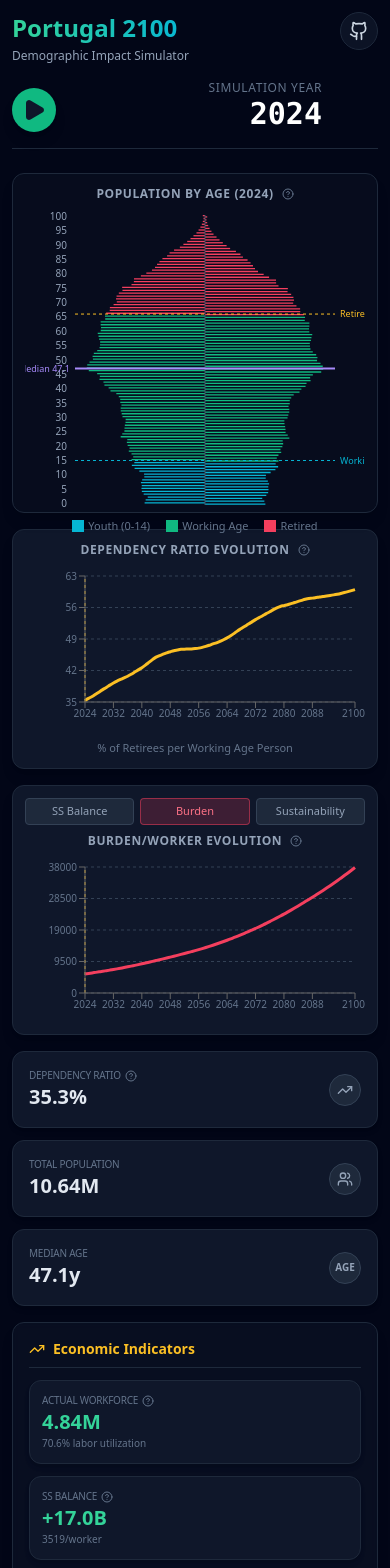
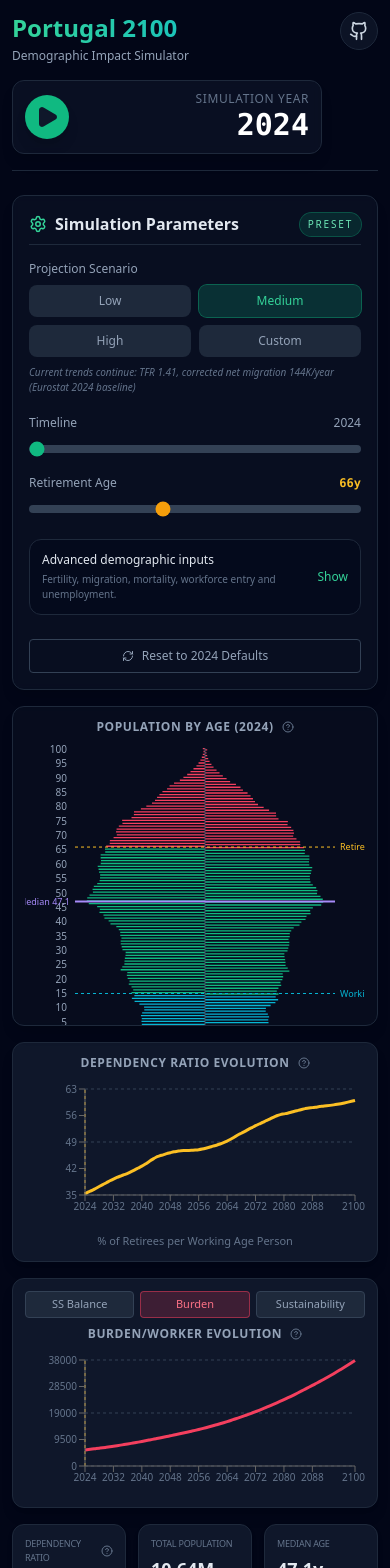
Before and after one commit to tsilva/demosim, a React (Vite) app: page / in a window 390 px wide. Shown: the top 1568 px of the page. Built offline with nearby package versions, Linux system fonts and the light colour scheme.

Commit message:
Improve mobile layout

```diff
--- a/App.tsx
+++ b/App.tsx
@@ -24,6 +24,7 @@ const App: React.FC = () => {
   const [isPlaying, setIsPlaying] = useState(false);
   const [selectedScenario, setSelectedScenario] = useState<ScenarioType>(DEFAULT_SCENARIO);
   const [params, setParams] = useState<SimulationParams>(() => cloneParams(SCENARIO_PRESETS[DEFAULT_SCENARIO].params));
+  const [showAdvancedControls, setShowAdvancedControls] = useState(false);
 
   // Cache simulation results so scrubbing is instant
   const simulationData = useMemo(() => {
@@ -31,6 +32,7 @@ const App: React.FC = () => {
   }, [params]);
 
   const currentData = simulationData.find(d => d.year === currentYear) || simulationData[0];
+  const isCustomScenario = selectedScenario === 'custom';
 
   // Economic chart type state
   const [economicChartType, setEconomicChartType] = useState<EconomicChartType>('burden');
@@ -43,6 +45,7 @@ const App: React.FC = () => {
     setCurrentYear(START_YEAR);
     setSelectedScenario(DEFAULT_SCENARIO);
     setParams(cloneParams(SCENARIO_PRESETS[DEFAULT_SCENARIO].params));
+    setShowAdvancedControls(false);
   };
 
   // Handle scenario selection
@@ -89,8 +92,8 @@ const App: React.FC = () => {
       </a>
 
       {/* Header */}
-      <header className="mb-6 flex flex-col items-start justify-between gap-4 border-b border-slate-800 pb-4 pr-14 sm:mb-8 sm:gap-6 sm:pr-20 sm:flex-row sm:items-center">
-        <div>
+      <header className="mb-6 flex flex-col gap-4 border-b border-slate-800 pb-4 pr-14 sm:mb-8 sm:gap-6 sm:pr-20 lg:flex-row lg:items-center lg:justify-between">
+        <div className="min-w-0">
           <h1 className="bg-gradient-to-r from-emerald-400 to-cyan-500 bg-clip-text text-2xl font-bold text-transparent sm:text-3xl">
             Portugal 2100
           </h1>
@@ -98,7 +101,7 @@ const App: React.FC = () => {
             Demographic Impact Simulator
           </p>
         </div>
-        <div className="flex w-full items-end justify-between gap-3 sm:mt-0 sm:w-auto sm:items-center sm:justify-start sm:gap-4">
+        <div className="flex w-full items-center justify-between rounded-xl border border-slate-800 bg-slate-900/60 px-3 py-2.5 shadow-lg backdrop-blur-sm sm:px-4 sm:py-3 lg:w-auto lg:min-w-[240px]">
           <button
             onClick={togglePlay}
             className={`rounded-full p-2.5 shadow-lg transition-all sm:p-3 ${isPlaying ? 'bg-amber-500/20 text-amber-500 ring-2 ring-amber-500/50' : 'bg-emerald-500 text-slate-900 hover:bg-emerald-400'}`}
@@ -117,15 +120,20 @@ const App: React.FC = () => {
       <main className="grid flex-grow grid-cols-1 gap-4 sm:gap-6 lg:grid-cols-12">
 
         {/* Left Column: Controls & Key Metrics (3 cols) */}
-        <div className="order-3 space-y-4 sm:space-y-6 lg:order-1 lg:col-span-3">
+        <div className="order-1 space-y-4 sm:space-y-6 lg:order-1 lg:col-span-3">
 
           {/* Controls Card */}
           <div className="rounded-xl border border-slate-800 bg-slate-900/50 p-4 shadow-lg backdrop-blur-sm sm:p-5">
-            <div className="flex items-center gap-2 mb-4 text-slate-200 font-semibold border-b border-slate-800 pb-2">
+            <div className="mb-4 flex items-center justify-between gap-3 border-b border-slate-800 pb-2">
+              <div className="flex items-center gap-2 font-semibold text-slate-200">
                 <Settings size={18} className="text-emerald-400" /> Simulation Parameters
               </div>
+              <span className={`rounded-full px-2 py-1 text-[10px] font-medium uppercase tracking-[0.18em] ${isCustomScenario ? 'bg-violet-500/15 text-violet-300 ring-1 ring-violet-500/40' : 'bg-emerald-500/15 text-emerald-300 ring-1 ring-emerald-500/40'}`}>
+                {isCustomScenario ? 'Custom' : 'Preset'}
+              </span>
+            </div>
 
-            <div className="space-y-6">
+            <div className="space-y-5">
               {/* Scenario Selection */}
               <div>
                 <label className="text-xs text-slate-400 mb-2 block">Projection Scenario</label>
@@ -154,9 +162,10 @@ const App: React.FC = () => {
                 )}
               </div>
 
+              <div className="grid grid-cols-1 gap-4 sm:grid-cols-2 lg:grid-cols-1">
                 {/* Year Slider */}
                 <div>
-                <label className="flex justify-between text-xs text-slate-400 mb-1">
+                  <label className="mb-1 flex justify-between text-xs text-slate-400">
                     <span>Timeline</span>
                     <span>{currentYear}</span>
                   </label>
@@ -169,15 +178,15 @@ const App: React.FC = () => {
                       setIsPlaying(false);
                       setCurrentYear(Number(e.target.value));
                     }}
-                  className="w-full h-2 bg-slate-700 rounded-lg appearance-none cursor-pointer accent-emerald-500"
+                    className="h-2 w-full cursor-pointer appearance-none rounded-lg bg-slate-700 accent-emerald-500"
                   />
                 </div>
 
                 {/* Retirement Age */}
                 <div>
-                <label className="flex justify-between text-xs text-slate-400 mb-1">
+                  <label className="mb-1 flex justify-between text-xs text-slate-400">
                     <span>Retirement Age</span>
-                  <span className="text-amber-400 font-mono font-bold">{params.retirementAge}y</span>
+                    <span className="font-mono font-bold text-amber-400">{params.retirementAge}y</span>
                   </label>
                   <input
                     type="range"
@@ -185,10 +194,32 @@ const App: React.FC = () => {
                     max={75}
                     value={params.retirementAge}
                     onChange={(e) => handleParamChange('retirementAge', Number(e.target.value))}
-                  className="w-full h-2 bg-slate-700 rounded-lg appearance-none cursor-pointer accent-amber-500"
+                    className="h-2 w-full cursor-pointer appearance-none rounded-lg bg-slate-700 accent-amber-500"
                   />
                 </div>
+              </div>
 
+              <div className="rounded-xl border border-slate-800 bg-slate-950/40 p-3 md:hidden">
+                <button
+                  type="button"
+                  onClick={() => setShowAdvancedControls(prev => !prev)}
+                  className="flex w-full items-center justify-between text-left"
+                  aria-expanded={showAdvancedControls}
+                  aria-controls="advanced-controls"
+                >
+                  <div>
+                    <p className="text-xs font-medium text-slate-200">Advanced demographic inputs</p>
+                    <p className="mt-1 text-[10px] text-slate-500">
+                      Fertility, migration, mortality, workforce entry and unemployment.
+                    </p>
+                  </div>
+                  <span className="text-xs font-medium text-emerald-400">
+                    {showAdvancedControls ? 'Hide' : 'Show'}
+                  </span>
+                </button>
+              </div>
+
+              <div id="advanced-controls" className={`${showAdvancedControls ? 'block' : 'hidden'} space-y-5 md:block`}>
                 {/* Fertility Rate - Locked by scenario */}
                 <div>
                   <label className="flex justify-between text-xs text-slate-400 mb-1">
@@ -204,14 +235,14 @@ const App: React.FC = () => {
                     max={2.5}
                     step={0.01}
                     value={params.fertilityRate}
-                  disabled={selectedScenario !== 'custom'}
+                    disabled={!isCustomScenario}
                     onChange={(e) => handleParamChange('fertilityRate', Number(e.target.value))}
                     className={`w-full h-2 rounded-lg appearance-none cursor-pointer accent-pink-500 ${
-                    selectedScenario !== 'custom' ? 'bg-slate-800 opacity-60' : 'bg-slate-700'
+                      !isCustomScenario ? 'bg-slate-800 opacity-60' : 'bg-slate-700'
                     }`}
                   />
                   <p className="text-[10px] text-slate-500 mt-1 italic">
-                  {selectedScenario !== 'custom' && <span className="text-amber-500/70">Scenario locked • </span>}
+                    {!isCustomScenario && <span className="text-amber-500/70">Scenario locked • </span>}
                     Replacement is 2.1
                   </p>
                 </div>
@@ -231,13 +262,13 @@ const App: React.FC = () => {
                     max={150000}
                     step={1000}
                     value={params.netMigration}
-                  disabled={selectedScenario !== 'custom'}
+                    disabled={!isCustomScenario}
                     onChange={(e) => handleParamChange('netMigration', Number(e.target.value))}
                     className={`w-full h-2 rounded-lg appearance-none cursor-pointer accent-cyan-500 ${
-                    selectedScenario !== 'custom' ? 'bg-slate-800 opacity-60' : 'bg-slate-700'
+                      !isCustomScenario ? 'bg-slate-800 opacity-60' : 'bg-slate-700'
                     }`}
                   />
-                {selectedScenario !== 'custom' && (
+                  {!isCustomScenario && (
                     <p className="text-[10px] text-amber-500/70 mt-1 italic">Scenario locked</p>
                   )}
                 </div>
@@ -259,18 +290,18 @@ const App: React.FC = () => {
                     max={2.0}
                     step={0.1}
                     value={params.mortalityImprovement.male * 100}
-                  disabled={selectedScenario !== 'custom'}
+                    disabled={!isCustomScenario}
                     onChange={(e) => {
                       const maleRate = Number(e.target.value) / 100;
                       const femaleRate = maleRate * 0.8;
                       handleParamChange('mortalityImprovement', { male: maleRate, female: femaleRate });
                     }}
                     className={`w-full h-2 rounded-lg appearance-none cursor-pointer accent-violet-500 ${
-                    selectedScenario !== 'custom' ? 'bg-slate-800 opacity-60' : 'bg-slate-700'
+                      !isCustomScenario ? 'bg-slate-800 opacity-60' : 'bg-slate-700'
                     }`}
                   />
                   <p className="text-[10px] text-slate-500 mt-1 italic">
-                  {selectedScenario !== 'custom' && <span className="text-amber-500/70">Scenario locked • </span>}
+                    {!isCustomScenario && <span className="text-amber-500/70">Scenario locked • </span>}
                     Annual mortality rate reduction
                   </p>
                 </div>
@@ -292,14 +323,14 @@ const App: React.FC = () => {
                     max={5}
                     step={1}
                     value={params.workforceEntryAgeShift}
-                  disabled={selectedScenario !== 'custom'}
+                    disabled={!isCustomScenario}
                     onChange={(e) => handleParamChange('workforceEntryAgeShift', Number(e.target.value))}
                     className={`w-full h-2 rounded-lg appearance-none cursor-pointer accent-orange-500 ${
-                    selectedScenario !== 'custom' ? 'bg-slate-800 opacity-60' : 'bg-slate-700'
+                      !isCustomScenario ? 'bg-slate-800 opacity-60' : 'bg-slate-700'
                     }`}
                   />
                   <p className="text-[10px] text-slate-500 mt-1 italic">
-                  {selectedScenario !== 'custom' && <span className="text-amber-500/70">Scenario locked • </span>}
+                    {!isCustomScenario && <span className="text-amber-500/70">Scenario locked • </span>}
                     + = later entry (more education)
                   </p>
                 </div>
@@ -321,22 +352,23 @@ const App: React.FC = () => {
                     max={15}
                     step={1}
                     value={params.unemploymentAdjustment * 100}
-                  disabled={selectedScenario !== 'custom'}
+                    disabled={!isCustomScenario}
                     onChange={(e) => handleParamChange('unemploymentAdjustment', Number(e.target.value) / 100)}
                     className={`w-full h-2 rounded-lg appearance-none cursor-pointer accent-rose-500 ${
-                    selectedScenario !== 'custom' ? 'bg-slate-800 opacity-60' : 'bg-slate-700'
+                      !isCustomScenario ? 'bg-slate-800 opacity-60' : 'bg-slate-700'
                     }`}
                   />
                   <p className="text-[10px] text-slate-500 mt-1 italic">
-                  {selectedScenario !== 'custom' && <span className="text-amber-500/70">Scenario locked • </span>}
+                    {!isCustomScenario && <span className="text-amber-500/70">Scenario locked • </span>}
                     + = higher unemployment
                   </p>
+                </div>
               </div>
             </div>
 
             <button
               onClick={reset}
-              className="mt-6 w-full flex items-center justify-center gap-2 text-xs py-2 border border-slate-700 rounded hover:bg-slate-800 text-slate-400 transition-colors"
+              className="mt-6 flex w-full items-center justify-center gap-2 rounded border border-slate-700 py-2 text-xs text-slate-400 transition-colors hover:bg-slate-800"
             >
               <RefreshCw size={12} /> Reset to 2024 Defaults
             </button>
@@ -345,16 +377,16 @@ const App: React.FC = () => {
         </div>
 
         {/* Center Column: Pyramid + Charts (6 cols) */}
-        <div className="order-1 flex min-w-0 flex-col gap-4 lg:order-2 lg:col-span-6">
-          <div className="relative flex h-[340px] min-w-0 flex-col overflow-visible rounded-xl border border-slate-800 bg-slate-900/40 p-3 shadow-lg backdrop-blur-sm sm:h-[400px] sm:p-4 md:h-[420px]">
+        <div className="order-2 flex min-w-0 flex-col gap-4 lg:order-2 lg:col-span-6">
+          <div className="relative flex h-[320px] min-w-0 flex-col overflow-hidden rounded-xl border border-slate-800 bg-slate-900/40 p-3 shadow-lg backdrop-blur-sm sm:h-[400px] sm:overflow-visible sm:p-4 md:h-[420px]">
              <PyramidChart data={currentData} retirementAge={params.retirementAge} medianAge={currentData.medianAge} />
           </div>
 
           <div className="grid grid-cols-1 gap-4 md:grid-cols-2">
-            <div className="h-[240px] min-w-0 rounded-xl border border-slate-800 bg-slate-900 p-3 shadow-lg sm:h-[250px] sm:p-4 xl:h-[200px]">
+            <div className="h-[220px] min-w-0 rounded-xl border border-slate-800 bg-slate-900 p-3 shadow-lg sm:h-[250px] sm:p-4 xl:h-[200px]">
                <TrendChart fullHistory={simulationData} currentYear={currentYear} />
             </div>
-            <div className="h-[250px] min-w-0 rounded-xl border border-slate-800 bg-slate-900 p-3 shadow-lg sm:h-[260px] sm:p-4 xl:h-[200px]">
+            <div className="h-[230px] min-w-0 rounded-xl border border-slate-800 bg-slate-900 p-3 shadow-lg sm:h-[260px] sm:p-4 xl:h-[200px]">
                <EconomicTrendChart
                  fullHistory={simulationData}
                  currentYear={currentYear}
@@ -367,44 +399,44 @@ const App: React.FC = () => {
         </div>
 
         {/* Right Column: Metrics & Economic Indicators (3 cols) */}
-        <div className="order-2 space-y-4 lg:order-3 lg:col-span-3">
+        <div className="order-3 space-y-4 lg:order-3 lg:col-span-3">
           {/* Key Metrics Cards */}
-          <div className="grid grid-cols-1 gap-3 sm:grid-cols-3 lg:grid-cols-1">
-             <div className="flex items-center justify-between rounded-xl border border-slate-800 bg-slate-900 p-4 shadow-md sm:p-3">
+          <div className="grid grid-cols-3 gap-3 lg:grid-cols-1">
+             <div className="flex min-h-[112px] flex-col justify-between rounded-xl border border-slate-800 bg-slate-900 p-3 shadow-md lg:min-h-0 lg:flex-row lg:items-center lg:p-4">
                 <div>
-                  <p className="text-[10px] text-slate-500 uppercase tracking-tight flex items-center">
+                  <p className="flex items-center text-[9px] uppercase tracking-tight text-slate-500 lg:text-[10px]">
                     Dependency Ratio
                     <InfoTooltip content="Retirees per 100 working-age adults. Above 55% means serious strain on the social security system." />
                   </p>
-                  <p className={`text-xl font-bold ${currentData.oldAgeDependencyRatio > 55 ? 'text-rose-400' : 'text-slate-200'}`}>
+                  <p className={`mt-1 text-lg font-bold lg:text-xl ${currentData.oldAgeDependencyRatio > 55 ? 'text-rose-400' : 'text-slate-200'}`}>
                     {currentData.oldAgeDependencyRatio.toFixed(1)}%
                   </p>
                 </div>
-                <div className="h-8 w-8 bg-slate-800 rounded-full flex items-center justify-center text-slate-400 border border-slate-700">
+                <div className="flex h-8 w-8 items-center justify-center self-end rounded-full border border-slate-700 bg-slate-800 text-slate-400 lg:self-auto">
                   <TrendingUp size={16} />
                 </div>
              </div>
 
-             <div className="flex items-center justify-between rounded-xl border border-slate-800 bg-slate-900 p-4 shadow-md sm:p-3">
+             <div className="flex min-h-[112px] flex-col justify-between rounded-xl border border-slate-800 bg-slate-900 p-3 shadow-md lg:min-h-0 lg:flex-row lg:items-center lg:p-4">
                 <div>
-                  <p className="text-[10px] text-slate-500 uppercase tracking-tight">Total Population</p>
-                  <p className="text-xl font-bold text-slate-200">
+                  <p className="text-[9px] uppercase tracking-tight text-slate-500 lg:text-[10px]">Total Population</p>
+                  <p className="mt-1 text-lg font-bold text-slate-200 lg:text-xl">
                     {(currentData.totalPopulation / 1000000).toFixed(2)}M
                   </p>
                 </div>
-                <div className="h-8 w-8 bg-slate-800 rounded-full flex items-center justify-center text-slate-400 border border-slate-700">
+                <div className="flex h-8 w-8 items-center justify-center self-end rounded-full border border-slate-700 bg-slate-800 text-slate-400 lg:self-auto">
                   <Users size={16} />
                 </div>
              </div>
 
-             <div className="flex items-center justify-between rounded-xl border border-slate-800 bg-slate-900 p-4 shadow-md sm:p-3">
+             <div className="flex min-h-[112px] flex-col justify-between rounded-xl border border-slate-800 bg-slate-900 p-3 shadow-md lg:min-h-0 lg:flex-row lg:items-center lg:p-4">
                 <div>
-                  <p className="text-[10px] text-slate-500 uppercase tracking-tight">Median Age</p>
-                  <p className="text-xl font-bold text-slate-200">
+                  <p className="text-[9px] uppercase tracking-tight text-slate-500 lg:text-[10px]">Median Age</p>
+                  <p className="mt-1 text-lg font-bold text-slate-200 lg:text-xl">
                     {currentData.medianAge.toFixed(1)}y
                   </p>
                 </div>
-                <div className="h-8 w-8 bg-slate-800 rounded-full flex items-center justify-center text-slate-400 border border-slate-700">
+                <div className="flex h-8 w-8 items-center justify-center self-end rounded-full border border-slate-700 bg-slate-800 text-slate-400 lg:self-auto">
                   <span className="font-bold text-[10px] uppercase">Age</span>
                 </div>
              </div>
--- a/components/EconomicMetrics.tsx
+++ b/components/EconomicMetrics.tsx
@@ -21,9 +21,9 @@ const EconomicMetrics: React.FC<Props> = ({ metrics }) => {
   const isWarning = metrics.sustainabilityIndex < 60;
 
   return (
-    <div className="space-y-3">
+    <div className="grid grid-cols-1 gap-3 sm:grid-cols-2 lg:grid-cols-1">
       {/* Actual Workforce */}
-      <div className="bg-slate-900 border border-slate-800 rounded-xl p-3 shadow-md">
+      <div className="rounded-xl border border-slate-800 bg-slate-900 p-3 shadow-md">
         <p className="text-[10px] text-slate-500 uppercase tracking-tight flex items-center">
           Actual Workforce
           <InfoTooltip content="Employed workers contributing to social security. Excludes unemployed and those outside working age." />
@@ -37,7 +37,7 @@ const EconomicMetrics: React.FC<Props> = ({ metrics }) => {
       </div>
 
       {/* SS Balance */}
-      <div className="bg-slate-900 border border-slate-800 rounded-xl p-3 shadow-md">
+      <div className="rounded-xl border border-slate-800 bg-slate-900 p-3 shadow-md">
         <p className="text-[10px] text-slate-500 uppercase tracking-tight flex items-center">
           SS Balance
           <InfoTooltip content="Social Security revenue minus pension payments. Negative values indicate a deficit that must be covered by other means." />
@@ -51,7 +51,7 @@ const EconomicMetrics: React.FC<Props> = ({ metrics }) => {
       </div>
 
       {/* Healthcare Cost */}
-      <div className="bg-slate-900 border border-slate-800 rounded-xl p-3 shadow-md">
+      <div className="rounded-xl border border-slate-800 bg-slate-900 p-3 shadow-md">
         <p className="text-[10px] text-slate-500 uppercase tracking-tight flex items-center">
           Healthcare Cost
           <InfoTooltip content="Total healthcare spending based on population age structure. Public share (62%) counts toward fiscal burden. Elderly care costs 6x more than youth." />
@@ -65,7 +65,7 @@ const EconomicMetrics: React.FC<Props> = ({ metrics }) => {
       </div>
 
       {/* Total Burden per Worker */}
-      <div className="bg-slate-900 border border-slate-800 rounded-xl p-3 shadow-md">
+      <div className="rounded-xl border border-slate-800 bg-slate-900 p-3 shadow-md">
         <p className="text-[10px] text-slate-500 uppercase tracking-tight flex items-center">
           Burden per Worker
           <InfoTooltip content="Annual cost each worker must cover for SS deficit and public healthcare (62% of total). Higher values reduce disposable income and competitiveness." />
@@ -81,7 +81,7 @@ const EconomicMetrics: React.FC<Props> = ({ metrics }) => {
       </div>
 
       {/* Sustainability Index */}
-      <div className={`border rounded-xl p-3 shadow-md ${
+      <div className={`sm:col-span-2 lg:col-span-1 border rounded-xl p-3 shadow-md ${
         isCritical
           ? 'bg-rose-900/20 border-rose-800'
           : isWarning
```
Lines whose indentation alone changed are shown as unchanged.
